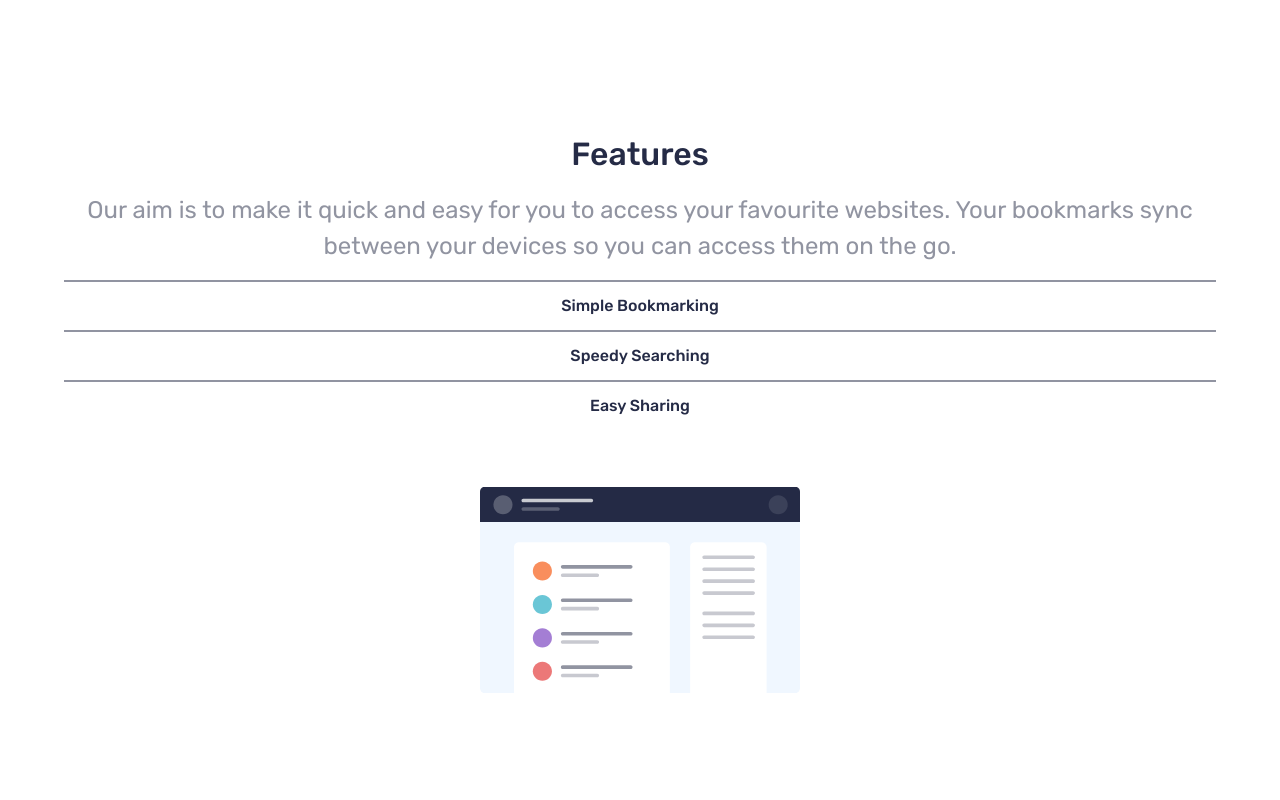
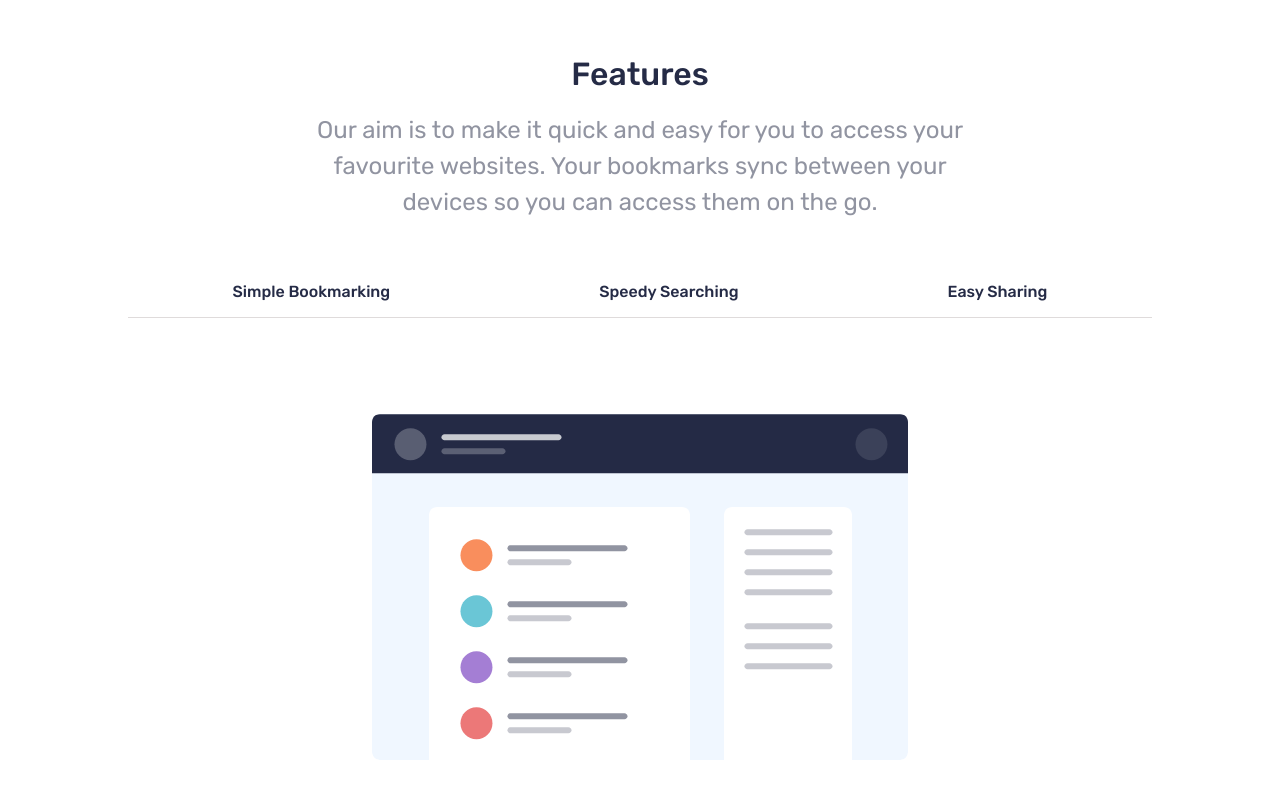
Before and after one commit to Saurabhdaswant/Bookmark, a React (Create React App) app: page / in a window 1280 px wide. Shown: the part 680-1480 px from the top of the page. Built offline with nearby package versions, Linux system fonts and the light colour scheme; the HTML template or start-up script is replaced by a standard one.

Commit message:
added : responsivenes to features section!!

```diff
--- a/src/Sass/Features.scss
+++ b/src/Sass/Features.scss
@@ -1,12 +1,15 @@
 @import "variable";
 
 .features {
-  width: 90%;
+  width: 80%;
   max-width: 1600px;
-  margin: 10rem auto;
+  margin: 5rem auto;
   @include Flexing;
 
   &__about {
+    @include Flexing;
+    margin: 0 auto;
+    max-width: 700px;
     h1 {
       @include h1;
       @include h2;
@@ -18,34 +21,61 @@
 
   &__main {
     &__theFeature {
+      margin: 2rem auto;
       display: flex;
       flex-direction: column;
       text-align: center;
 
+      & div {
+        border-bottom: 1px solid $grayishBlue;
         & p {
+          display: inline;
           text-transform: capitalize;
           line-height: 3;
           color: $veryDarkBlue;
-        border-top: 2px solid $grayishBlue;
           font-weight: $bold;
           cursor: pointer;
-
+          padding-bottom: 0.7rem;
           &:hover {
             border-bottom: 4px solid $softRed;
           }
+          @include tablet {
+            padding: 0.8rem 2rem;
+          }
+        }
 
-        &:nth-child(3) {
-          border-bottom: 2px solid $grayishBlue;
+        @include tablet {
+          margin: 0 auto;
+          border-bottom: 1px solid transparent;
         }
+      }
+
+      @include tablet {
+        flex-direction: row;
+        justify-content: space-between;
+        border-bottom: none;
+        margin: 2rem auto;
+        border-bottom: 1px solid rgba(192, 186, 186, 0.514);
       }
     }
 
     &__details {
+      display: flex;
+      flex-direction: column;
+      gap: 4rem;
       &__img {
-        height: 25rem;
         img {
-          width: 20rem;
-          height: 20rem;
+          width: 100%;
+          max-width: 20rem;
+          max-height: 20rem;
+
+          @include tablet {
+            & {
+              width: 100%;
+              max-width: 60rem;
+              max-height: 30rem;
+            }
+          }
         }
       }
 
@@ -58,9 +88,22 @@
           @include paragraph;
           margin-bottom: 1rem;
         }
+
+        @include tablet {
+          max-width: 500px;
+          text-align: left;
+          padding-top: 4rem;
+        }
+      }
+      @include tablet {
+        justify-content: space-between;
+        padding: 4rem 0;
+        align-items: center;
       }
     }
   }
+
+  align-items: unset;
 }
 
 .features__main__details__img__rounded {
--- a/src/css/Features.css
+++ b/src/css/Features.css
@@ -1,7 +1,7 @@
 .features {
-  width: 90%;
+  width: 80%;
   max-width: 1600px;
-  margin: 10rem auto;
+  margin: 5rem auto;
   display: -webkit-box;
   display: -ms-flexbox;
   display: flex;
@@ -13,6 +13,25 @@
       -ms-flex-align: center;
           align-items: center;
   text-align: center;
+  -webkit-box-align: unset;
+      -ms-flex-align: unset;
+          align-items: unset;
+}
+
+.features__about {
+  display: -webkit-box;
+  display: -ms-flexbox;
+  display: flex;
+  -webkit-box-orient: vertical;
+  -webkit-box-direction: normal;
+      -ms-flex-direction: column;
+          flex-direction: column;
+  -webkit-box-align: center;
+      -ms-flex-align: center;
+          align-items: center;
+  text-align: center;
+  margin: 0 auto;
+  max-width: 700px;
 }
 
 .features__about h1 {
@@ -31,6 +50,7 @@
 }
 
 .features__main__theFeature {
+  margin: 2rem auto;
   display: -webkit-box;
   display: -ms-flexbox;
   display: flex;
@@ -41,30 +61,75 @@
   text-align: center;
 }
 
-.features__main__theFeature p {
+.features__main__theFeature div {
+  border-bottom: 1px solid #9194a1;
+}
+
+.features__main__theFeature div p {
+  display: inline;
   text-transform: capitalize;
   line-height: 3;
   color: #252b46;
-  border-top: 2px solid #9194a1;
   font-weight: 500;
   cursor: pointer;
+  padding-bottom: 0.7rem;
 }
 
-.features__main__theFeature p:hover {
+.features__main__theFeature div p:hover {
   border-bottom: 4px solid #fa5757;
 }
 
-.features__main__theFeature p:nth-child(3) {
-  border-bottom: 2px solid #9194a1;
+@media screen and (min-width: 800px) {
+  .features__main__theFeature div p {
+    padding: 0.8rem 2rem;
+  }
 }
 
-.features__main__details__img {
-  height: 25rem;
+@media screen and (min-width: 800px) {
+  .features__main__theFeature div {
+    margin: 0 auto;
+    border-bottom: 1px solid transparent;
+  }
+}
+
+@media screen and (min-width: 800px) {
+  .features__main__theFeature {
+    -webkit-box-orient: horizontal;
+    -webkit-box-direction: normal;
+        -ms-flex-direction: row;
+            flex-direction: row;
+    -webkit-box-pack: justify;
+        -ms-flex-pack: justify;
+            justify-content: space-between;
+    border-bottom: none;
+    margin: 2rem auto;
+    border-bottom: 1px solid rgba(192, 186, 186, 0.514);
+  }
+}
+
+.features__main__details {
+  display: -webkit-box;
+  display: -ms-flexbox;
+  display: flex;
+  -webkit-box-orient: vertical;
+  -webkit-box-direction: normal;
+      -ms-flex-direction: column;
+          flex-direction: column;
+  gap: 4rem;
 }
 
 .features__main__details__img img {
-  width: 20rem;
-  height: 20rem;
+  width: 100%;
+  max-width: 20rem;
+  max-height: 20rem;
+}
+
+@media screen and (min-width: 800px) {
+  .features__main__details__img img {
+    width: 100%;
+    max-width: 60rem;
+    max-height: 30rem;
+  }
 }
 
 .features__main__details__about h1 {
@@ -83,6 +148,26 @@
   margin-bottom: 1rem;
 }
 
+@media screen and (min-width: 800px) {
+  .features__main__details__about {
+    max-width: 500px;
+    text-align: left;
+    padding-top: 4rem;
+  }
+}
+
+@media screen and (min-width: 800px) {
+  .features__main__details {
+    -webkit-box-pack: justify;
+        -ms-flex-pack: justify;
+            justify-content: space-between;
+    padding: 4rem 0;
+    -webkit-box-align: center;
+        -ms-flex-align: center;
+            align-items: center;
+  }
+}
+
 .features__main__details__img__rounded {
   position: relative;
   bottom: 13rem;
```
Also changed, not shown: 1 other file (tests, documents, lock files or other folders). Lines whose indentation alone changed are shown as unchanged.
